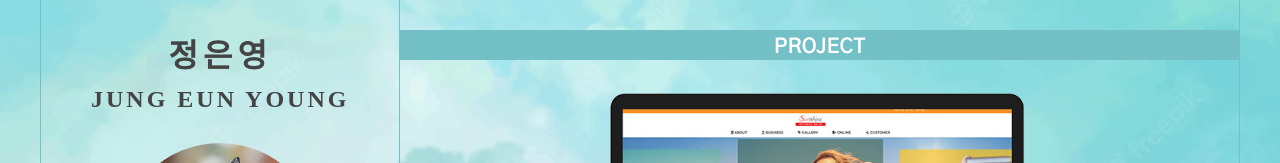
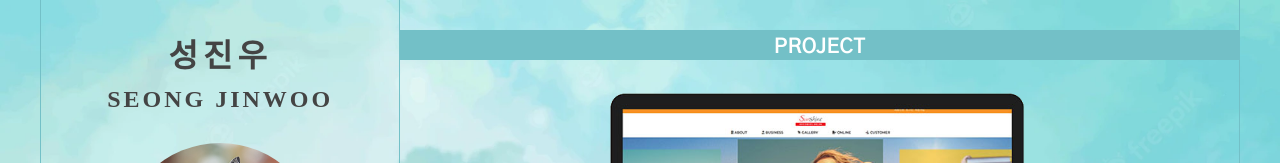
Before and after one commit to nave5634/resume, a plain HTML site: page index.html in a window 1280 px wide. Shown: the top 163 px of the page. Drawn offline with nearby package versions, Linux system fonts and the light colour scheme; a web font is replaced by a local one.

Commit message:
2022.12.18.성진우.이름변경후커밋

```diff
--- a/index.html
+++ b/index.html
@@ -27,8 +27,8 @@
   <main>
     <section class="left">
       <div class="picture">
-        <h2>정은영</h2>
-        <h3>Jung Eun young</h3>
+        <h2>성진우</h2>
+        <h3>Seong Jinwoo</h3>
         <figure>
           <img src="./img/하민.jpg" alt="">
         </figure>
```
